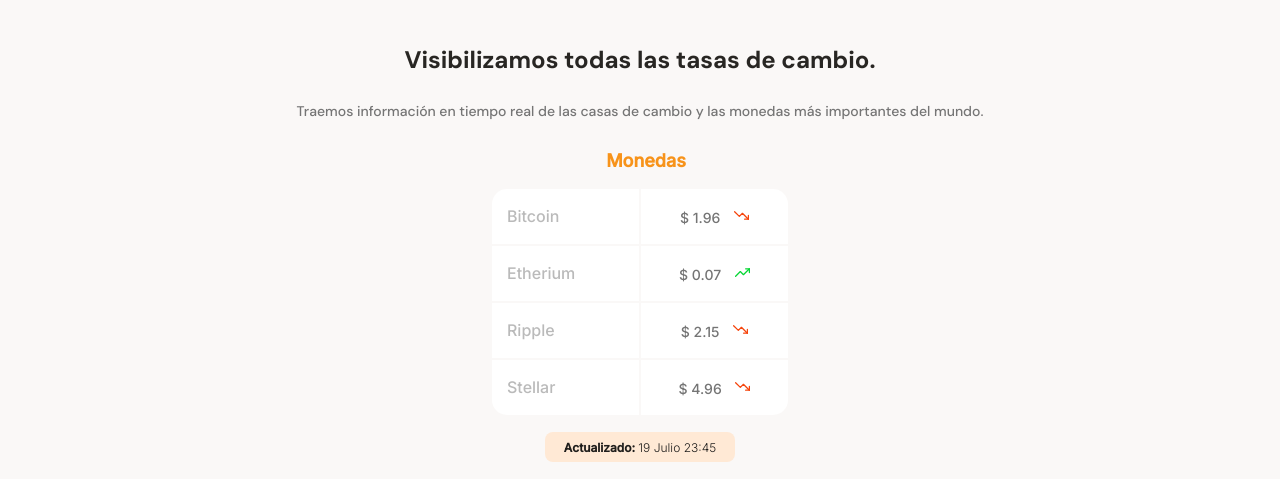
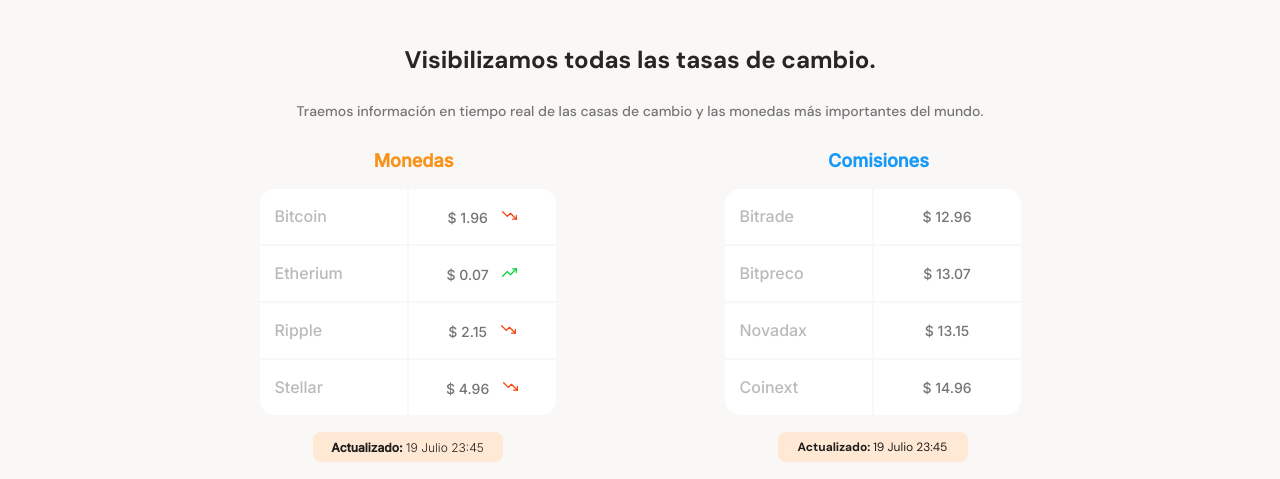
Before and after one commit to rafo18/proyectoMobileFirst, a plain HTML site: page index.html in a window 1280 px wide. Shown: the part 617-1096 px from the top of the page. Drawn offline with Linux system fonts and the light colour scheme.

Commit message:
se agrego tabla de comisiones y scroll

```diff
--- a/index.html
+++ b/index.html
@@ -31,7 +31,7 @@
                 <p>Traemos información en tiempo real de las casas de cambio y las monedas más importantes del mundo.</p>
             </div>
             <section class="main-tables-container">
-                <div class="main-currency-table">
+                <div class="main-currency-table snap">
                     <p class="currency-table--title">Monedas</p>
                     <div class="currency-table--container">
                         <table >
@@ -50,6 +50,33 @@
                             <tr>
                                 <td class="table__bottom-left table__left">Stellar</td>
                                 <td class="table__bottom-right table__right">$ 4.96 <span class="down"></span></td>
+                            </tr>
+                        </table>
+                    </div>
+                    <div class="currency-table--date">
+                        <p><b>Actualizado: </b>19 Julio 23:45</p>
+                    </div>
+                </div>
+
+                <div class="main-comision-table snap">
+                    <p class="comision-table--title">Comisiones</p>
+                    <div class="currency-table--container">
+                        <table >
+                            <tr>
+                                <td class="table__top-left table__left">Bitrade</td>
+                                <td class="table__top-right table__right">$ 12.96 </td>
+                            </tr>
+                            <tr>
+                                <td class="table__left">Bitpreco</td>
+                                <td class="table__right">$ 13.07 </td>
+                            </tr>
+                            <tr>
+                                <td class="table__left">Novadax</td>
+                                <td class="table__right">$ 13.15 </td>
+                            </tr>
+                            <tr>
+                                <td class="table__bottom-left table__left">Coinext</td>
+                                <td class="table__bottom-right table__right">$ 14.96 </td>
                             </tr>
                         </table>
                     </div>
--- a/style/style.css
+++ b/style/style.css
@@ -164,6 +164,17 @@ main {
     font-family: "Inter", sans-serif;
 }
 
+.main-comision-table {
+    width: 70%;
+    min-width: 235px;
+    max-width: 500px;
+    height: 360px;
+    margin: 0 auto;
+}
+.snap {
+    scroll-snap-align: center;
+}
+
 .main-currency-table .currency-table--title {
     margin-bottom: 15px;
     font-size: 1.8rem;
@@ -174,12 +185,23 @@ main {
     margin-left: 12px;
 }
 
+.main-comision-table .comision-table--title {
+    font-weight: bold;
+    font-size: 1.8rem;
+    line-height: 2.3rem;
+    margin-left: 12px;
+    margin-bottom: 15px;
+    color: var(--secundary-blue);
+    font-family: 'Inter';
+}
+
 .currency-table--container {
     width: 90%;
     min-width: 230px;
     max-width: 300px;
     height: 230px;
     margin: 0 auto;
+    font-family: 'Inter';
 }
 
 .currency-table--container table {
@@ -264,6 +286,13 @@ main {
     line-height: 1.5rem;
     color: var(--warm-black);
     font-weight: 300;
+}
+.main-tables-container {
+    display: flex;
+    height: 316px;
+    overflow-x: scroll;
+    overscroll-behavior-x: contain;
+    scroll-snap-type: x proximity;
 }
 
 .main-product-detail {
```
